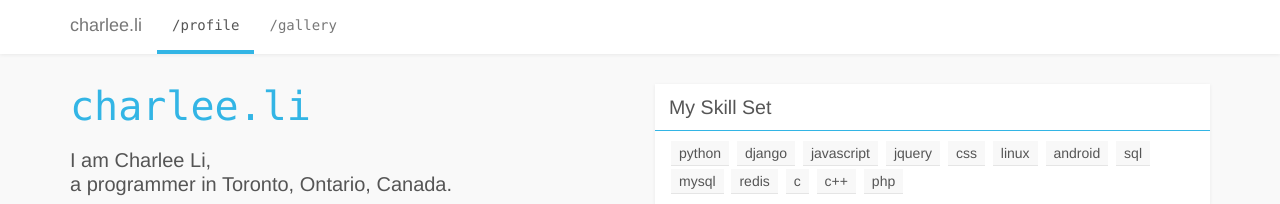
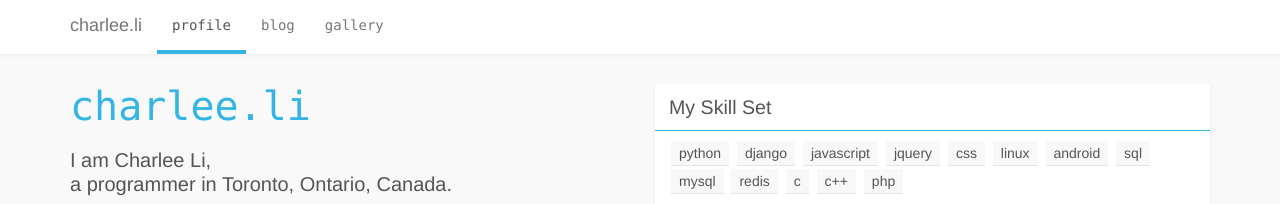
Before and after one commit to charlee/charlee.github.io, a Jekyll site: the page built from index.html, in a window 1280 px wide. Shown: the top 204 px of the page. Built offline with Jekyll 4.4.1, drawn with Linux system fonts in a browser that asks for light colours; some web fonts are replaced; Markdown is read by kramdown in place of the engine named in the settings.

Commit message:
added nav to blog

```diff
--- a/_layouts/default.html
+++ b/_layouts/default.html
@@ -27,15 +27,17 @@
           <button type="button" class="navbar-toggle" data-toggle="dropdown">
           </button>
           <ul class="pull-right dropdown-menu" role="menu" aria-labelledby="dLabel">
-            <li><a href="/">/profile</a></li>
-            <li><a href="/gallery.html">/gallery</a></li>
+            <li><a href="/">profile</a></li>
+            <li><a href="http://blog.charlee.li/">blog</a></li>
+            <li><a href="/gallery.html">gallery</a></li>
           </ul>
           <a href="/" class="navbar-brand">{{ site.name }}</a>
         </div>
         <div class="navbar-collapse collapse">
           <ul class="nav navbar-nav">
-            <li id="nav-profile"><a href="/">/profile</a></li>
-            <li id="nav-gallery"><a href="/gallery.html">/gallery</a></li>
+            <li id="nav-profile"><a href="/">profile</a></li>
+            <li id="nav-blog"><a href="http://blog.charlee.li/">blog</a></li>
+            <li id="nav-gallery"><a href="/gallery.html">gallery</a></li>
           </ul>
         </div>
       </div>
```
